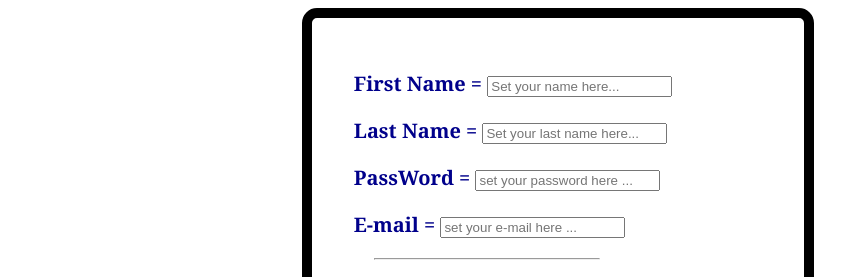
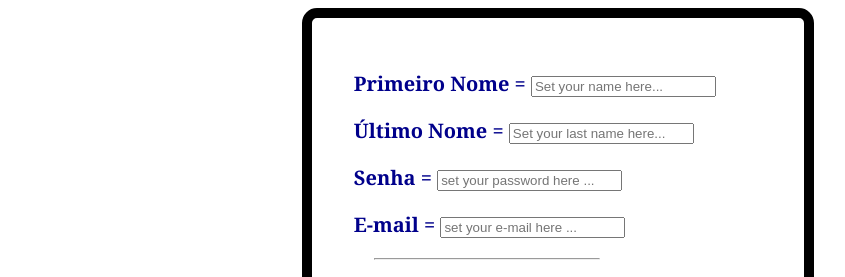
Before and after one commit to TiagoMendes001/HTML-SK-Project, a plain HTML site: page htmlSK/formulario.html in a window 1280 px wide. Shown: the top 277 px of the page, 82-927 px from the left. Drawn offline with Linux system fonts and the light colour scheme.

Commit message:
Mudança de Nome nas Labels de Nome e sobrenome respectivamente

```diff
--- a/htmlSK/formulario.html
+++ b/htmlSK/formulario.html
@@ -21,17 +21,17 @@
 
         <fieldset>
             <p>
-                <label for="iName">First Name = </label>
+                <label for="iName">Primeiro Nome = </label>
                 <input type="text" name="iName" class="iName"
                 placeholder="Set your name here..." autocomplete="on">
             </p>
             <p>
-                <label for="lastName">Last Name = </label>
+                <label for="lastName">Último Nome = </label>
                 <input type="text" name="lastName" class="lastName"
                 placeholder="Set your last name here..." autocomplete="on">
             </p>
             <p>
-                <label for="passWord">PassWord = </label>
+                <label for="passWord">Senha = </label>
                 <input type="password" name="passWord" id="passWord" placeholder="set your password here ..." required>
             </p>
             <p>
```
